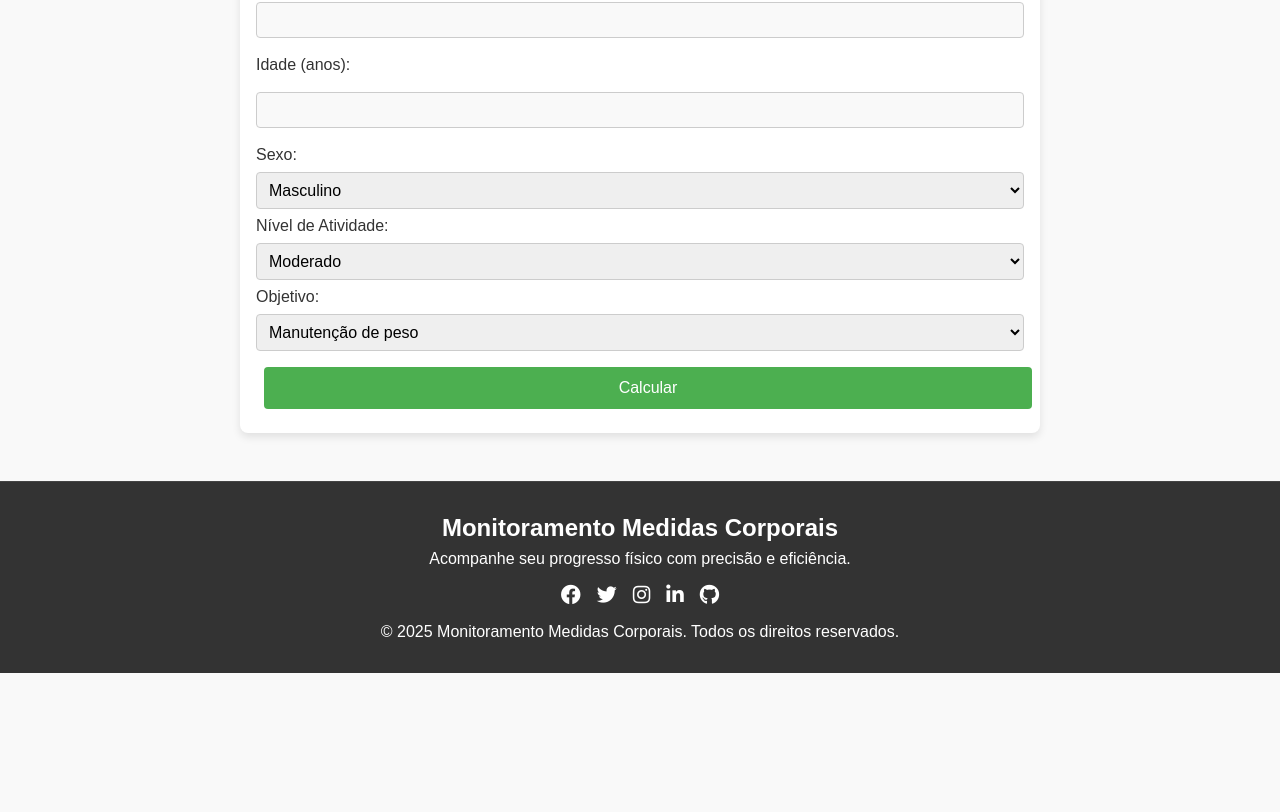
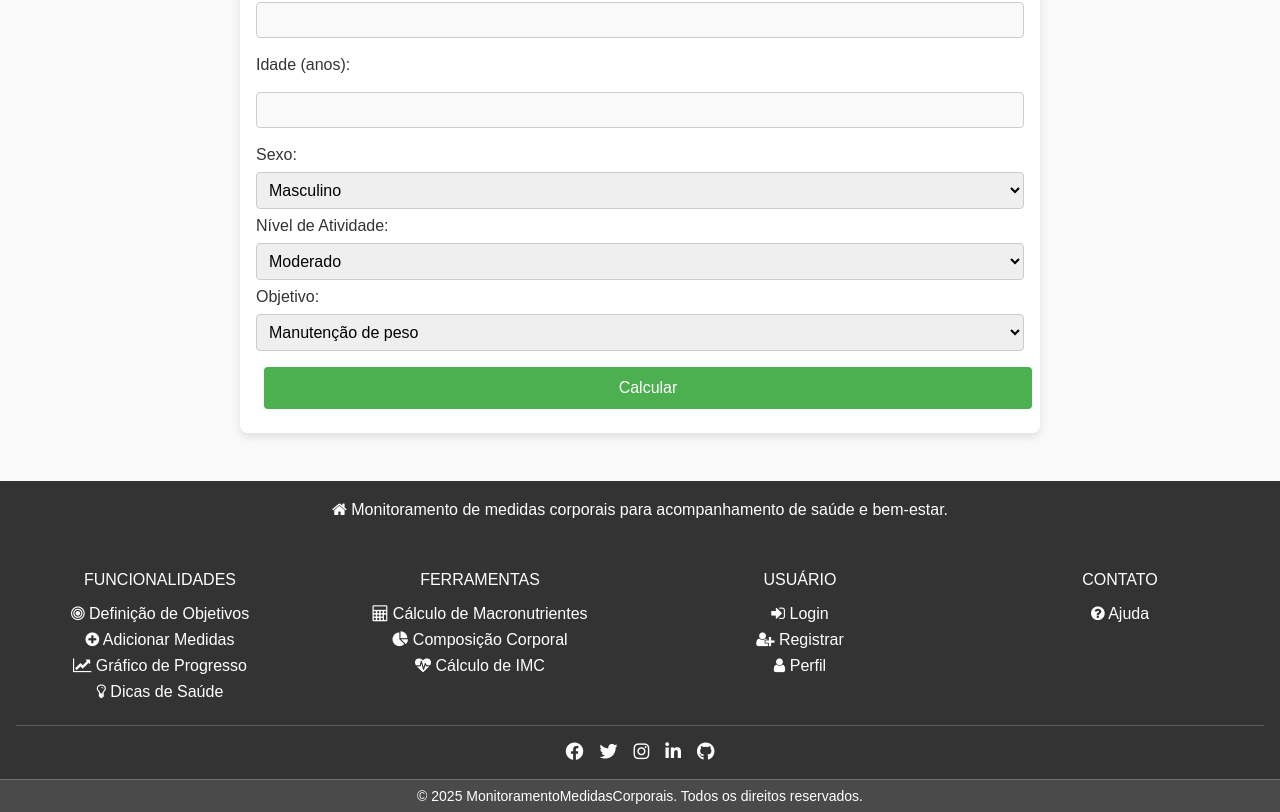
Before and after one commit to mjpfelicia/Monitoramento-de-Medidas-Corporais, a React (Create React App) app: page /Monitoramento-de-Medidas-Corporais/calculo-macronutrientes in a window 1280 px wide. Shown: the part 323-1135 px from the top of the page. Before the commit the page ends 996 px from the top, so only its background shows below. Built offline with nearby package versions, Linux system fonts and the light colour scheme.

Commit message:
melhorando foter

```diff
--- a/src/App.css
+++ b/src/App.css
@@ -7,6 +7,7 @@
 
   /* Cores principais */
   --background-color: #f9f9f9;
+  --copyright-background-color: #4a4a4a;
   --text-color: #333;
   --heading-color: #0056b3;
   --table-border-color: #ddd;
--- a/src/components/Footer/Footer.css
+++ b/src/components/Footer/Footer.css
@@ -1,56 +1,99 @@
-footer.footer-modern {
+footer {
+  width: 100%;
   background-color: var(--menu-background-color);
   color: var(--menu-link-color);
-  padding: 2rem 0;
   text-align: center;
-  border-top: 1px solid #444;
+  font-family: var(--font-family);
+  font-size: var(--font-size-base);
+  font-weight: var(--font-weight);
 }
 
-.footer-container {
-
-  margin: 0 auto;
-  padding: 0 1rem;
+footer a {
+  color: var(--menu-link-color);
+  text-decoration: none;
+  transition: color 0.3s ease;
+  font-size: var(--font-size-base);
+  font-weight: var(--font-weight);
 }
 
-.footer-content {
-  margin-bottom: 1rem;
+footer a:hover {
+  color: var(--button-hover-bg-color);
+  transform: scale(1.4);
+  transition: transform 0.2s ease;
 }
 
-.footer-logo {
-  font-size: 1.5rem;
-  color: var(--menu-link-color) !important;
-  margin-bottom: 0.5rem;
+footer h6 {
+  margin: var(--spacing-small) 0;
+  font-weight: var(--font-weight);
+  text-transform: uppercase;
+  font-size: var(--font-size-base);
+  color: var(--menu-link-color);
+  font-family: var(--font-family);
 }
 
-.footer-description {
-  font-size: 1rem;
-  margin-bottom: 1rem;
-  color: #fff!important;
+footer p {
+  font-size: var(--font-size-small);
+  line-height: 1.6;
+  margin: var(--spacing-medium) 0;
+  text-align: center;
+  color: var(--menu-link-color) !important;
+  font-family: var(--font-family);
+  font-weight: var(--font-weight);
 }
 
-.footer-socials {
+footer .footer-links {
+  display: flex;
+  justify-content: space-evenly;
+  align-items: flex-start;
+  gap: var(--spacing-large);
+  flex-wrap: wrap;
+  padding: var(--spacing-medium) 0;
+  border-bottom: 1px solid rgba(255, 255, 255, 0.2);
+  margin: 0 var(--spacing-medium);
+}
+
+footer .footer-links div {
+  flex: 1;
+  min-width: 180px;
+  padding: var(--spacing-small);
+  color: var(--menu-link-color) !important;
+  display: flex;
+  flex-direction: column;
+  align-items: center;
+  gap: var(--spacing-small);
+  font-family: var(--font-family);
+  font-size: var(--font-size-base);
+  font-weight: var(--font-weight);
+}
+
+footer .social-icons {
   display: flex;
   justify-content: center;
-  gap: 1rem;
+  gap: var(--spacing-medium);
+  margin: var(--spacing-medium) 0;
 }
 
-.social-link {
-  color: var(--menu-link-color) !important;
-  font-size: 1.25rem;
-  transition: color 0.3s ease;
+footer .social-icons a {
+  font-size: var(--font-size-large);
+  color: var(--menu-link-color);
+  font-weight: var(--font-weight);
 }
 
-.social-link:hover {
-  color: #fff;
+
+footer .social-icons a:hover {
+  color: var(--button-hover-bg-color);
+  transform: scale(1.6);
+  transition: transform 0.2s ease;
 }
 
-.footer-bottom {
-  font-size: 0.875rem;
-  color: var(--menu-link-color) !important;
-  margin-top: 1rem;
+
+footer .copyright {
+  width: 100%;
+  background-color: var(--copyright-background-color);
+  padding: var(--spacing-small) 0;
+  font-size: var(--font-size-small);
+  color: var(--menu-link-color);
+  border-top: 1px solid rgba(255, 255, 255, 0.2);
+  font-family: var(--font-family);
+  font-weight: var(--font-weight);
 }
-
-.footer-bottom p {
-  margin: 0;
-  color: var(--menu-link-color) !important;
-}
--- a/src/components/Footer/Footer.js
+++ b/src/components/Footer/Footer.js
@@ -1,24 +1,73 @@
 import React from 'react';
-import '../Footer/Footer.css'; // Importando o CSS do Footer
+import '../Footer/Footer.css';
+import { Link } from 'react-router-dom';
 
 const Footer = () => {
   return (
-        <footer className="footer-modern">
-            <div className="footer-container">
-                <div className="footer-content">
-                    <h2 className="footer-logo">Monitoramento Medidas Corporais</h2>
-                    <p className="footer-description">Acompanhe seu progresso físico com precisão e eficiência.</p>
-                    <div className="footer-socials">
-                        <a href="#" className="social-link"><i className="fab fa-facebook-f"></i></a>
-                        <a href="#" className="social-link"><i className="fab fa-twitter"></i></a>
-                        <a href="#" className="social-link"><i className="fab fa-instagram"></i></a>
-                        <a href="#" className="social-link"><i className="fab fa-linkedin"></i></a>
-                        <a href="#" className="social-link"><i className="fab fa-github"></i></a>
+    <footer>
+      <p className="footer-title">
+        <Link to="/">
+          <i className="fa fa-home"></i> Monitoramento de medidas corporais para acompanhamento de saúde e bem-estar.
+        </Link>
+      </p>
+      <div className="footer-links">
+        <div>
+          <h6>Funcionalidades</h6>
+          <Link to="/objetivos">
+            <i className="fa fa-bullseye"></i> Definição de Objetivos
+          </Link>
+          <Link to="/formulario">
+            <i className="fa fa-plus-circle"></i> Adicionar Medidas
+          </Link>
+          <Link to="/grafico">
+            <i className="fa fa-line-chart"></i> Gráfico de Progresso
+          </Link>
+          <Link to="/dicas">
+            <i className="fa fa-lightbulb-o"></i> Dicas de Saúde
+          </Link>
+        </div>
+        <div>
+          <h6>Ferramentas</h6>
+          <Link to="/calculo-macronutrientes">
+            <i className="fa fa-calculator"></i> Cálculo de Macronutrientes
+          </Link>
+          <Link to="/composicao-corporal">
+            <i className="fa fa-pie-chart"></i> Composição Corporal
+          </Link>
+          <Link to="/IMCForm">
+            <i className="fa fa-heartbeat"></i> Cálculo de IMC
+          </Link>
+        </div>
+        <div>
+          <h6>Usuário</h6>
+          <Link to="/login">
+            <i className="fa fa-sign-in"></i> Login
+          </Link>
+          <Link to="/registrar">
+            <i className="fa fa-user-plus"></i> Registrar
+          </Link>
+          <Link to="/user-info">
+            <i className="fa fa-user"></i> Perfil
+          </Link>
+        </div>
+        <div>
+          <h6>Contato</h6>
+          <Link to="/ajuda">
+            <i className="fa fa-question-circle"></i> Ajuda
+          </Link>
         </div>
       </div>
-                <div className="footer-bottom">
-                    <p>&copy; {new Date().getFullYear()} Monitoramento Medidas Corporais. Todos os direitos reservados.</p>
+
+      <div className="social-icons">
+        <a href="#!"><i className="fab fa-facebook-f"></i></a>
+        <a href="#!"><i className="fab fa-twitter"></i></a>
+        <a href="#!"><i className="fab fa-instagram"></i></a>
+        <a href="#!"><i className="fab fa-linkedin"></i></a>
+        <a href="#!"><i className="fab fa-github"></i></a>
       </div>
+
+      <div className="copyright">
+        © 2025 MonitoramentoMedidasCorporais. Todos os direitos reservados.
       </div>
     </footer>
   );
```
Lines whose indentation alone changed are shown as unchanged.
